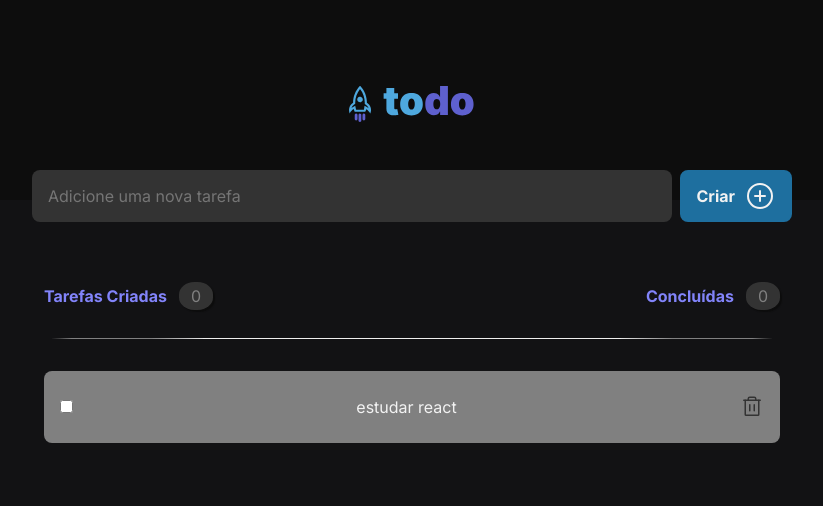
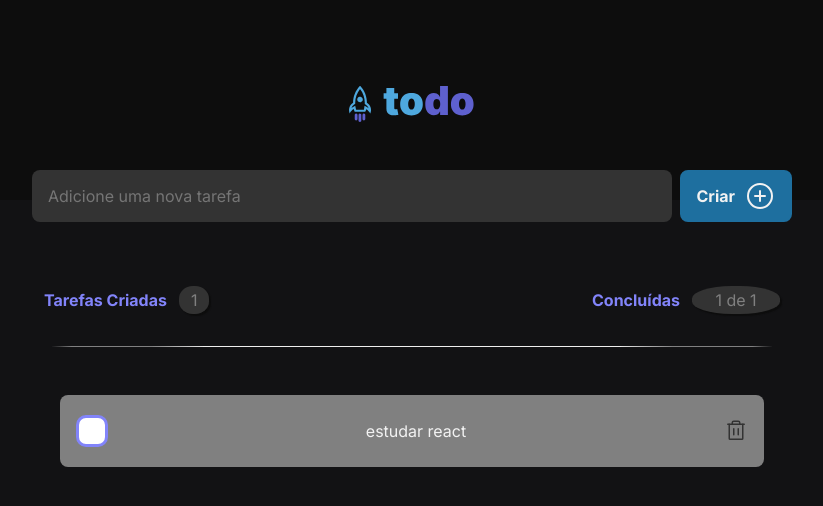
Before and after one commit to bryumi/to-do-list-react, a React (Vite) app: page / in a window 1280 px wide. Shown: the top 506 px of the page, without its empty margins (228-1051 px from the left). Built offline with nearby package versions, Linux system fonts and the light colour scheme.

Commit message:
add novas funções

```diff
--- a/src/components/Main.module.css
+++ b/src/components/Main.module.css
@@ -75,12 +75,22 @@ main{
     box-shadow: 2px 2px 1px 0px var(--gray-700);
 }
 
+.tasksFinished{
+    display: flex;
+    flex-direction: row;
+    flex-wrap: nowrap;
+    align-items: center;
+}
 .tasksFinished strong{
     margin-right: 0.75rem;
     color: var(--purple);
 }
 
 .tasksFinished span {
+   display: flex;
+   align-items: center;
+   justify-content: center;
+    width: 5.5rem;
     background: var(--gray-400);
     padding: 0.25rem 0.75rem;
     border-radius: 45%;
@@ -100,3 +110,7 @@ hr {
     display: flex;
     flex-direction: column;
 }
+
+.taskList{
+    margin-top: 2rem;
+}
--- a/src/components/Main.tsx
+++ b/src/components/Main.tsx
@@ -2,14 +2,14 @@ import styles from './Main.module.css';
 import { PlusCircle } from 'phosphor-react';
 import { ChangeEvent, FormEvent, InvalidEvent, useState } from 'react';
 import { Tasks } from './Tasks'
-
-
 
 export function Main() {
     const [tasks, setTasks] = useState([
         'estudar react'
     ]);
     const [newTask, setNewTask] = useState('');
+
+    const [countTasks, setCountTasks] = useState(1)
 
     function handleNewTaskChange(event: ChangeEvent<HTMLInputElement>) {
         event.target.setCustomValidity('')
@@ -22,6 +22,9 @@ export function Main() {
 
         setTasks([...tasks, newTask]);
         setNewTask('');
+        setCountTasks((state) => {
+            return state +1
+        });
         console.log(setTasks)
     }
 
@@ -66,12 +69,13 @@ export function Main() {
                 <header className={styles.tasksHeader}>
                     <div className={styles.tasksCreated}>
                         <strong>Tarefas Criadas</strong>
-                        <span>0</span>
+                        <span>{countTasks}</span>
                     </div>
 
                     <div className={styles.tasksFinished}>
                         <strong>Concluídas</strong>
-                        <span>0</span>
+                        <span>{countTasks} de {countTasks}
+                        </span>
                     </div>
                 </header>
 
--- /dev/null
+++ b/src/components/Tasks.css
@@ -0,0 +1,54 @@
+div.postsContent{
+    margin: 1rem;
+    display: flex;
+    align-items: center;
+    justify-content: space-between;
+
+    background: var(--gray-300);
+    color: var(--gray-100);
+    border-radius: 8px;
+
+    height: 4.5rem;
+
+    padding: 1rem;
+}
+div.postsContent button {
+    background: transparent;
+    border: 0;
+    color: var(--gray-400);
+    cursor: pointer;
+
+    display: flex;
+    align-items: center;
+
+    border-radius: 2px;
+}
+
+div.postsContent button:hover{
+    color: var(--danger);
+}
+
+.postsContent .checkbox{
+    display:inline-block;
+    background: var(--white);
+    width: 2rem;
+    height: 2rem;
+    border-radius: 10px;
+
+    border: solid var(--purple);
+    cursor:pointer;
+    transition: 0.2s;
+
+}
+
+.postsContent .checkbox:hover{
+    background: var(--gray-400);
+    border: solid var(--white);
+
+}
+
+.checkbox.checked{
+    background: var(--gray-600);
+    border: solid var(--purple-dark);
+
+}
--- a/src/components/Tasks.module.css
+++ /dev/null
@@ -1,29 +0,0 @@
-.postsContent{
-    margin-top: 2rem;
-    display: flex;
-    align-items: center;
-    justify-content: space-between;
-
-    background: var(--gray-300);
-    color: var(--gray-100);
-    border-radius: 8px;
-
-    height: 4.5rem;
-
-    padding: 1rem;
-}
-.postsContent button {
-    background: transparent;
-    border: 0;
-    color: var(--gray-400);
-    cursor: pointer;
-
-    display: flex;
-    align-items: center;
-
-    border-radius: 2px;
-}
-
-.postsContent button:hover{
-    color: var(--danger);
-}
--- a/src/components/Tasks.tsx
+++ b/src/components/Tasks.tsx
@@ -1,29 +1,27 @@
-import styles from './Tasks.module.css';
+import './Tasks.css';
 import { Trash } from 'phosphor-react'
-import { useState } from 'react'
+import { SelectHTMLAttributes, useState } from 'react'
 
-interface TaskProps {
+interface TaskProps extends SelectHTMLAttributes<HTMLAllCollection>{
     content: string;
     onDeleteTask: (comment: string) => void;
+
 }
-export function Tasks({content, onDeleteTask} : TaskProps) {
+export function Tasks({content, onDeleteTask, } : TaskProps) {
     function handleDeleteTask (){
         onDeleteTask(content)
     }
-    // const [checked, setChecked] = useState(false);
-    // const handleChecked = () => {
-    //     setChecked(!checked);
-    // };
-    // const checkedClass = checked ? 'checked' : '';
-    // const containerClass = `checkbox ${checkedClass}`.trim()
+    const [checked, setChecked] = useState(false);
+    const handleChecked = () => {
+        setChecked(!checked)
+
+    };
+    const checkedClass = checked ? 'checked' : '';
+    const containerClass = `checkbox ${checkedClass}`.trim()
     return (
-            <div className={styles.postsContent}>
-               <div className={styles.checkboxCircle}>
-                    <label>
-                        <input
-                        type='checkbox'
-                         />
-                    </label>
+            <div className='postsContent'>
+               <div className={containerClass} onClick={handleChecked}>
+
                 </div>
                     <span>{content}</span>
                     <button onClick={handleDeleteTask} title='Deletar tarefa'>
```
